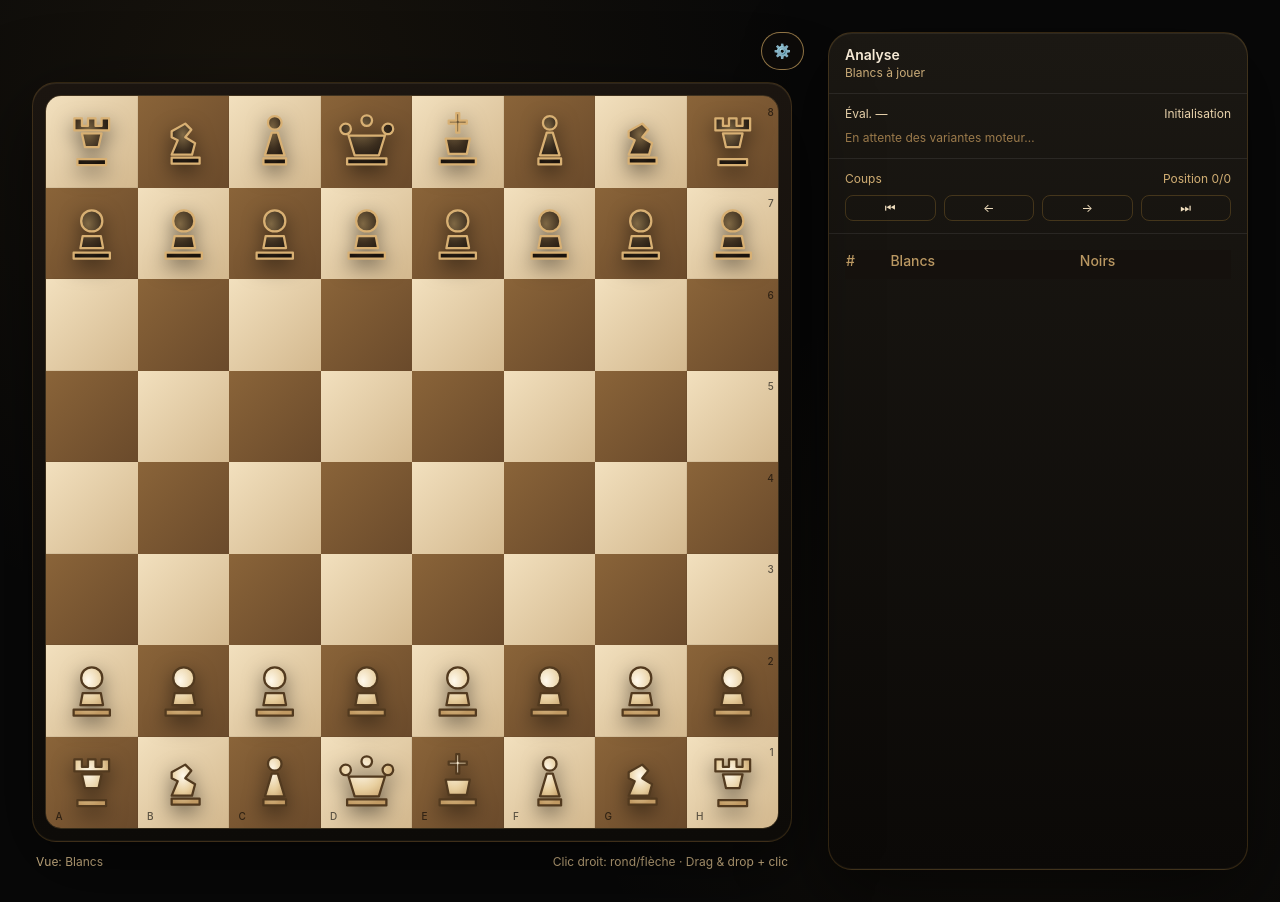
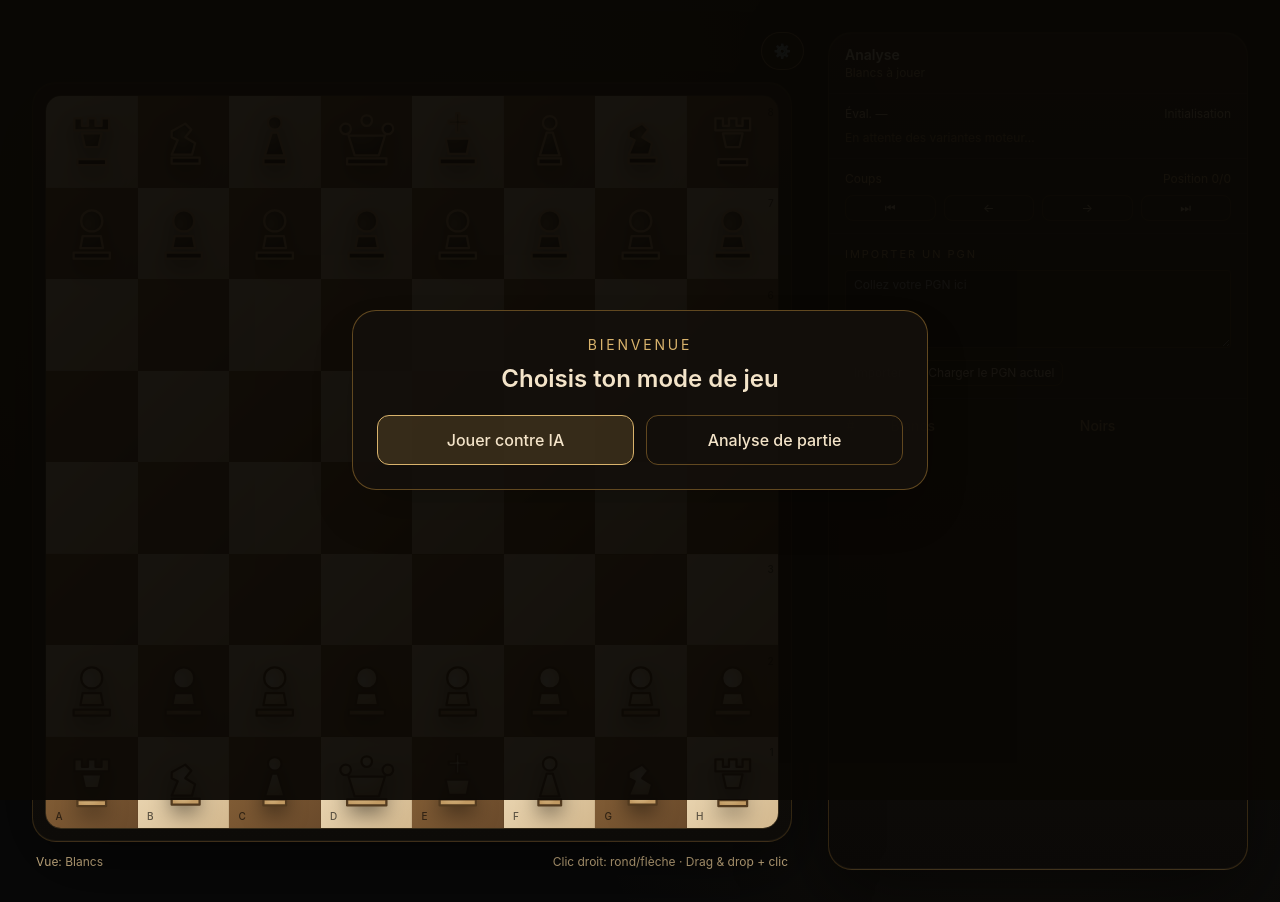
Before and after one commit to leSpire/LumiChessV4, a Next.js app: page / in a window 1280 px wide. Built offline with nearby package versions, Linux system fonts and the light colour scheme.

Commit message:
Add mode chooser and restore PGN import in analysis

```diff
--- a/components/chess/ChessWorkspace.tsx
+++ b/components/chess/ChessWorkspace.tsx
@@ -25,6 +25,7 @@ export function ChessWorkspace() {
   const [soundTheme, setSoundTheme] = useState<SoundTheme>('classic');
   const [soundEnabled, setSoundEnabled] = useState(true);
   const [settingsOpen, setSettingsOpen] = useState(false);
+  const [modeChosen, setModeChosen] = useState(false);
 
   useEffect(() => {
     const savedPieceTheme = window.localStorage.getItem('lumichess-piece-theme');
@@ -62,7 +63,6 @@ export function ChessWorkspace() {
   }, [game.lastMoveSan, soundEnabled, soundTheme]);
 
   const suggestedArrows = useMemo(() => {
-    if (!ai.enabled) return [];
     if (!ai.showSuggestionArrows) return [];
 
     const arrows: Array<{ from: Square; to: Square; color?: 'blue' | 'red' }> = [];
@@ -81,8 +81,30 @@ export function ChessWorkspace() {
     return arrows;
   }, [ai.engine.output.pv?.moves, ai.engine.output.pvLines, ai.engineMultiPv, ai.showSuggestionArrows, ai.showThreats]);
 
+
+  const chooseMode = (mode: 'play-vs-ai' | 'analysis') => {
+    ai.setMode(mode);
+    setModeChosen(true);
+  };
+
   return (
     <section className="grid w-full gap-6 lg:grid-cols-[minmax(0,1fr)_420px]">
+      {!modeChosen && (
+        <div className="fixed inset-0 z-40 flex items-center justify-center bg-[#090704f0] p-4">
+          <div className="w-full max-w-xl rounded-3xl border border-[#c6933d70] bg-[#14100be8] p-6 text-center text-[#f4e4c9] shadow-2xl">
+            <p className="mb-2 text-sm uppercase tracking-[0.2em] text-[#d9b36c]">Bienvenue</p>
+            <h2 className="mb-5 text-2xl font-semibold">Choisis ton mode de jeu</h2>
+            <div className="grid gap-3 sm:grid-cols-2">
+              <button type="button" onClick={() => chooseMode('play-vs-ai')} className="rounded-xl border border-[#d9b36c] bg-[#d9ab5d2c] px-4 py-3 font-medium hover:bg-[#d9ab5d3f]">
+                Jouer contre IA
+              </button>
+              <button type="button" onClick={() => chooseMode('analysis')} className="rounded-xl border border-[#c6933d70] px-4 py-3 font-medium hover:bg-[#d9ab5d1f]">
+                Analyse de partie
+              </button>
+            </div>
+          </div>
+        </div>
+      )}
       <div>
         <div className="mb-3 flex justify-end">
           <button
@@ -102,9 +124,9 @@ export function ChessWorkspace() {
               <div className="grid grid-cols-2 gap-2">
                 <button
                   type="button"
-                  onClick={() => ai.setEnabled(true)}
+                  onClick={() => ai.setMode('play-vs-ai')}
                   className={`rounded-lg border px-2 py-1.5 transition ${
-                    ai.enabled
+                    ai.mode === 'play-vs-ai'
                       ? 'border-[#d9b36c] bg-[#d9ab5d2c] text-[#f8e8c8]'
                       : 'border-[#c6933d42] text-[#d9c09a] hover:bg-[#d9ab5d1a]'
                   }`}
@@ -113,14 +135,14 @@ export function ChessWorkspace() {
                 </button>
                 <button
                   type="button"
-                  onClick={() => ai.setEnabled(false)}
+                  onClick={() => ai.setMode('analysis')}
                   className={`rounded-lg border px-2 py-1.5 transition ${
-                    !ai.enabled
+                    ai.mode === 'analysis'
                       ? 'border-[#d9b36c] bg-[#d9ab5d2c] text-[#f8e8c8]'
                       : 'border-[#c6933d42] text-[#d9c09a] hover:bg-[#d9ab5d1a]'
                   }`}
                 >
-                  Échiquier libre
+                  Analyse libre
                 </button>
               </div>
             </section>
@@ -128,19 +150,19 @@ export function ChessWorkspace() {
             <section>
               <p className="mb-2 text-[11px] uppercase tracking-[0.18em] text-[#d9b36c]">Ordinateur</p>
               <label className="mb-2 block">Niveau IA
-                <select value={ai.level} onChange={(evt) => ai.setLevel(evt.target.value as typeof ai.level)} disabled={!ai.enabled} className="mt-1 w-full rounded border border-[#c6933d42] bg-[#0c0907] px-2 py-1.5 disabled:opacity-50">
+                <select value={ai.level} onChange={(evt) => ai.setLevel(evt.target.value as typeof ai.level)} disabled={!ai.isPlayVsAiMode} className="mt-1 w-full rounded border border-[#c6933d42] bg-[#0c0907] px-2 py-1.5 disabled:opacity-50">
                   {ai.levels.map((level) => <option key={level.id} value={level.id}>{level.label}</option>)}
                 </select>
               </label>
               <label className="mb-2 block">Profondeur
-                <input type="range" min={4} max={30} value={ai.engineDepth} onChange={(evt) => ai.setEngineDepth(Number(evt.target.value))} disabled={!ai.enabled} className="mt-1 w-full disabled:opacity-50" />
+                <input type="range" min={4} max={30} value={ai.engineDepth} onChange={(evt) => ai.setEngineDepth(Number(evt.target.value))} disabled={!ai.isPlayVsAiMode} className="mt-1 w-full disabled:opacity-50" />
               </label>
               <div className="grid grid-cols-2 gap-2">
                 <label>Threads
-                  <input type="number" min={1} max={32} value={ai.engineThreads} onChange={(evt) => ai.setEngineThreads(Number(evt.target.value) || 1)} disabled={!ai.enabled} className="mt-1 w-full rounded border border-[#c6933d42] bg-[#0c0907] px-2 py-1.5 disabled:opacity-50" />
+                  <input type="number" min={1} max={32} value={ai.engineThreads} onChange={(evt) => ai.setEngineThreads(Number(evt.target.value) || 1)} disabled={!ai.isPlayVsAiMode} className="mt-1 w-full rounded border border-[#c6933d42] bg-[#0c0907] px-2 py-1.5 disabled:opacity-50" />
                 </label>
                 <label>Variantes
-                  <input type="number" min={1} max={5} value={ai.engineMultiPv} onChange={(evt) => ai.setEngineMultiPv(Number(evt.target.value) || 1)} disabled={!ai.enabled} className="mt-1 w-full rounded border border-[#c6933d42] bg-[#0c0907] px-2 py-1.5 disabled:opacity-50" />
+                  <input type="number" min={1} max={5} value={ai.engineMultiPv} onChange={(evt) => ai.setEngineMultiPv(Number(evt.target.value) || 1)} disabled={!ai.isPlayVsAiMode} className="mt-1 w-full rounded border border-[#c6933d42] bg-[#0c0907] px-2 py-1.5 disabled:opacity-50" />
                 </label>
               </div>
             </section>
@@ -198,6 +220,8 @@ export function ChessWorkspace() {
         engineStatus={ai.engine.status}
         engineError={ai.engine.error}
         engineOutput={ai.engine.output}
+        pgn={game.pgn}
+        onImportPgn={game.loadPgn}
       />
     </section>
   );
--- a/components/chess/SidePanel.tsx
+++ b/components/chess/SidePanel.tsx
@@ -1,6 +1,6 @@
 'use client';
 
-import { useMemo } from 'react';
+import { useMemo, useState } from 'react';
 import { formatEvaluation } from '@/lib/engine/uci';
 import type { MoveHistoryEntry } from '@/types/chess';
 import type { EngineOutput, EngineStatus } from '@/types/engine';
@@ -15,6 +15,8 @@ interface SidePanelProps {
   engineStatus: EngineStatus;
   engineError: string | null;
   engineOutput: EngineOutput;
+  pgn: string;
+  onImportPgn: (pgn: string) => { ok: boolean; error?: { message: string } };
 }
 
 const STATUS_LABELS: Record<EngineStatus, string> = {
@@ -35,9 +37,24 @@ export function SidePanel({
   onMoveToIndex,
   engineStatus,
   engineError,
-  engineOutput
+  engineOutput,
+  pgn,
+  onImportPgn
 }: SidePanelProps) {
+  const [pgnInput, setPgnInput] = useState('');
+  const [importMessage, setImportMessage] = useState<string | null>(null);
   const topLines = useMemo(() => engineOutput.pvLines?.slice(0, 5) ?? [], [engineOutput.pvLines]);
+
+  const handleImportPgn = () => {
+    const result = onImportPgn(pgnInput);
+    if (result.ok) {
+      setImportMessage('PGN importé avec succès.');
+      setPgnInput('');
+      return;
+    }
+
+    setImportMessage(result.error?.message ?? 'Impossible d\'importer ce PGN.');
+  };
 
   return (
     <aside className="flex h-full min-h-[520px] w-full max-w-xl flex-col overflow-hidden rounded-3xl border border-[#c6933d38] bg-gradient-to-b from-[#1b1813] to-[#0b0907] shadow-board">
@@ -79,6 +96,30 @@ export function SidePanel({
         </div>
       </section>
 
+      <section className="border-b border-[#ffffff14] px-4 py-3 text-xs text-[#e8d2ab]">
+        <p className="mb-2 text-[11px] uppercase tracking-[0.18em] text-[#d9b36c]">Importer un PGN</p>
+        <textarea
+          value={pgnInput}
+          onChange={(event) => setPgnInput(event.target.value)}
+          rows={4}
+          placeholder="Collez votre PGN ici"
+          className="w-full rounded border border-[#c6933d42] bg-[#0c0907] px-2 py-1.5 text-[#f1dfbf]"
+        />
+        <div className="mt-2 flex gap-2">
+          <button type="button" onClick={handleImportPgn} className="rounded-lg border border-[#c6933d42] px-2 py-1 text-[#f1dfbf] hover:bg-[#d9ab5d1f]">
+            Importer
+          </button>
+          <button
+            type="button"
+            onClick={() => setPgnInput(pgn)}
+            className="rounded-lg border border-[#c6933d42] px-2 py-1 text-[#f1dfbf] hover:bg-[#d9ab5d1f]"
+          >
+            Charger le PGN actuel
+          </button>
+        </div>
+        {importMessage && <p className="mt-2 text-[#c9ab78]">{importMessage}</p>}
+      </section>
+
       <section className="flex-1 overflow-y-auto p-4">
         <table className="w-full text-left text-sm">
           <thead className="sticky top-0 bg-[#15110d] text-[#ba9862]">
--- a/hooks/usePlayVsAI.ts
+++ b/hooks/usePlayVsAI.ts
@@ -10,7 +10,7 @@ import type { AiDifficultyConfig, AiSkillLevel } from '@/types/engine';
 export function usePlayVsAI() {
   const game = useChessGame();
   const engine = useChessEngine();
-  const [enabled, setEnabled] = useState(true);
+  const [mode, setMode] = useState<'play-vs-ai' | 'analysis'>('play-vs-ai');
   const [playerColor, setPlayerColor] = useState<Color>('w');
   const [level, setLevel] = useState<AiSkillLevel>(DEFAULT_AI_LEVEL);
   const [showBestMove, setShowBestMove] = useState(true);
@@ -20,13 +20,14 @@ export function usePlayVsAI() {
   const [engineMultiPv, setEngineMultiPv] = useState(3);
   const [engineDepth, setEngineDepth] = useState(AI_LEVELS[DEFAULT_AI_LEVEL].depth);
   const runningFenRef = useRef<string | null>(null);
+  const isPlayVsAiMode = mode === 'play-vs-ai';
 
   const aiColor: Color = playerColor === 'w' ? 'b' : 'w';
   const levelConfig: AiDifficultyConfig = AI_LEVELS[level];
 
   const refreshAnalysis = useCallback(
     (fen: string) => {
-      if (!enabled || game.isGameOver) {
+      if (game.isGameOver) {
         engine.cancelCurrentSearch();
         return;
       }
@@ -43,12 +44,12 @@ export function usePlayVsAI() {
         if (!result || runningFenRef.current !== fen) return;
 
         const turn = (fen.split(' ')[1] === 'b' ? 'b' : 'w') as Color;
-        if (turn === aiColor && result.bestMove) {
+        if (isPlayVsAiMode && turn === aiColor && result.bestMove) {
           game.playLanMove(result.bestMove);
         }
       });
     },
-    [aiColor, enabled, engine, engineDepth, engineMultiPv, engineThreads, game, levelConfig.moveTimeMs, levelConfig.skillLevel]
+    [aiColor, engine, engineDepth, engineMultiPv, engineThreads, game, isPlayVsAiMode, levelConfig.moveTimeMs, levelConfig.skillLevel]
   );
 
   useEffect(() => {
@@ -62,7 +63,7 @@ export function usePlayVsAI() {
 
   const handleSquareAction = useCallback(
     (square: Square) => {
-      if (!enabled) {
+      if (!isPlayVsAiMode) {
         game.handleSquareAction(square);
         return;
       }
@@ -70,21 +71,21 @@ export function usePlayVsAI() {
       if (game.turn !== playerColor || game.isGameOver) return;
       game.handleSquareAction(square);
     },
-    [enabled, game, playerColor]
+    [game, isPlayVsAiMode, playerColor]
   );
 
   const handlePiecePointer = useCallback(
     (square: Square) => {
-      if (!enabled) return game.setFromPiecePointer(square);
+      if (!isPlayVsAiMode) return game.setFromPiecePointer(square);
       if (game.turn !== playerColor || game.isGameOver) return false;
       return game.setFromPiecePointer(square);
     },
-    [enabled, game, playerColor]
+    [game, isPlayVsAiMode, playerColor]
   );
 
   const requestPlayerMove = useCallback(
     (from: Square, to: Square) => {
-      if (!enabled) {
+      if (!isPlayVsAiMode) {
         game.requestMove(from, to);
         return;
       }
@@ -93,7 +94,7 @@ export function usePlayVsAI() {
       engine.cancelCurrentSearch();
       game.requestMove(from, to);
     },
-    [enabled, engine, game, playerColor]
+    [engine, game, isPlayVsAiMode, playerColor]
   );
 
   const resetVsAi = useCallback(() => {
@@ -119,8 +120,9 @@ export function usePlayVsAI() {
   return {
     game,
     engine,
-    enabled,
-    setEnabled,
+    mode,
+    setMode,
+    isPlayVsAiMode,
     playerColor,
     setPlayerColor,
     aiColor,
```
